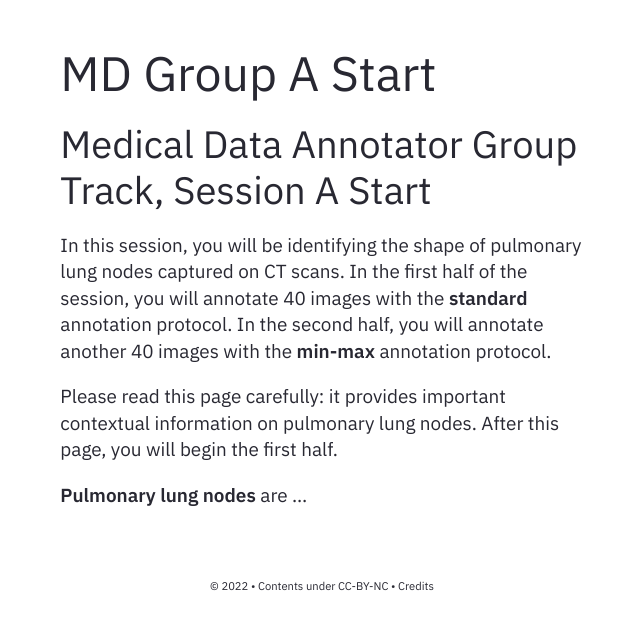
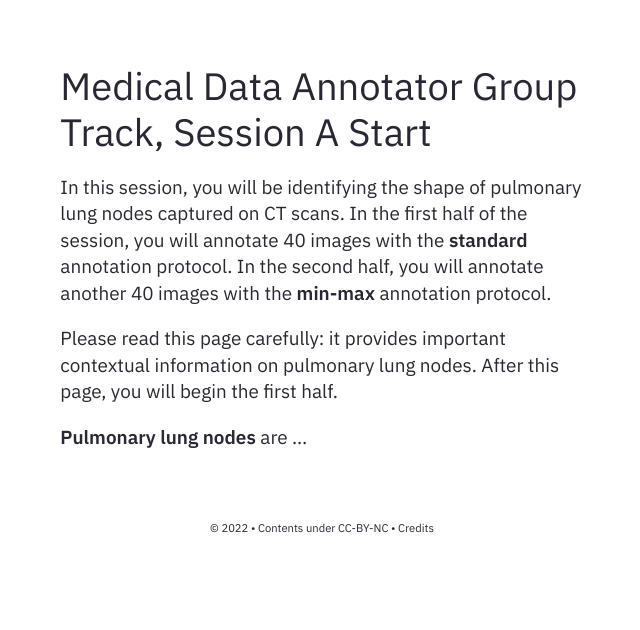
Before and after one commit to andre-ye/muadocs, a Jekyll site: the page built from pages/med_grp/a/start.md, in a window 1280 px wide. Shown: the top 630 px of the page, without its empty margins (318-958 px from the left). Built offline with Jekyll 4.4.1, drawn with Linux system fonts in a browser that asks for light colours.

Commit message:
Update Post.html

```diff
--- a/_layouts/Post.html
+++ b/_layouts/Post.html
@@ -114,7 +114,7 @@
             <!--- Static Page Layout-->
             {%- if page.content-type == "static" -%}
             <div class="column is-5-widescreen  is-6-desktop is-8-tablet is-12-mobile">
-                        <div class="jumbo">{{page.title}}</div>
+<!--                         <div class="jumbo">{{page.title}}</div>                         -->
                         {%- include Content.html -%}
                 </div>
             {%- endif -%}
```
